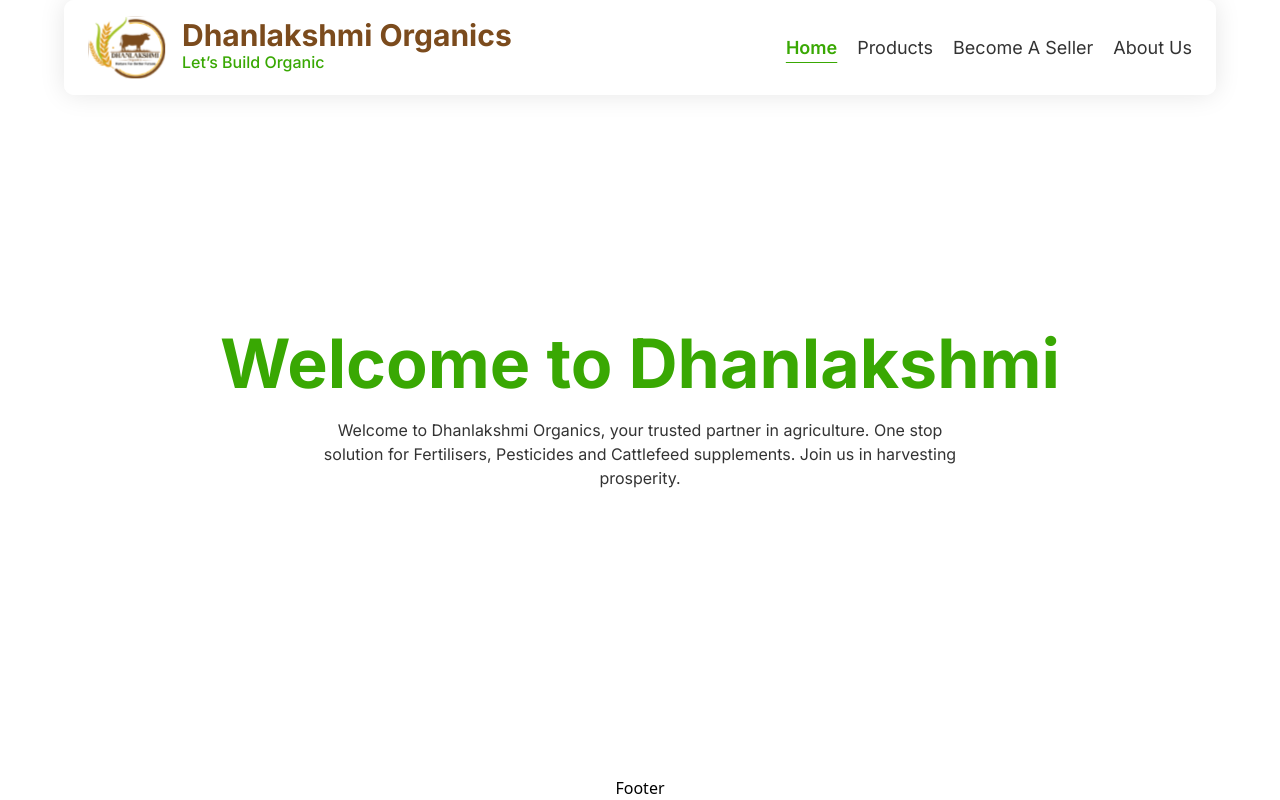
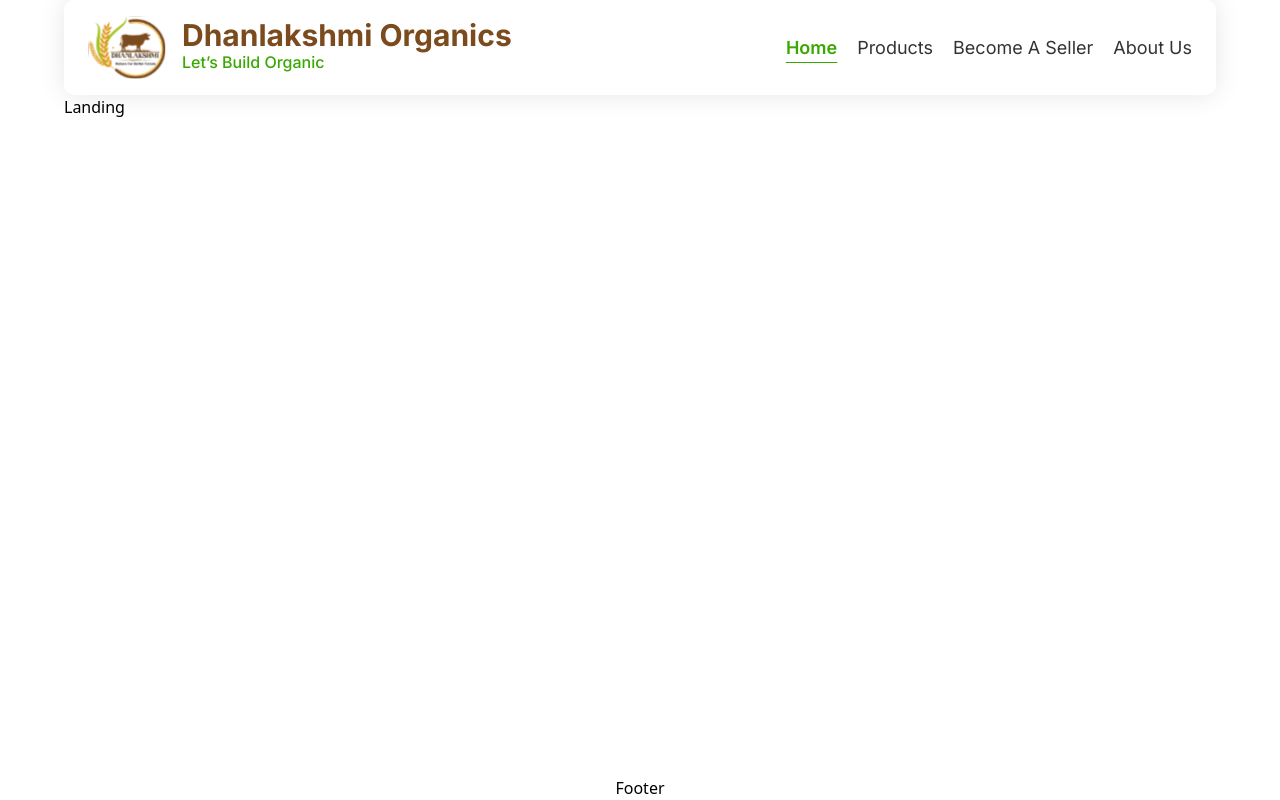
Before and after one commit to neon-lab-dev/DhanlakshmiFrontend, a React (Create React App) app: page / in a window 1280 px wide. Built offline with nearby package versions, Linux system fonts and the light colour scheme.

Commit message:
feat: add routes

```diff
--- a/src/App.jsx
+++ b/src/App.jsx
@@ -1,20 +1,9 @@
-import React from 'react';
-import './styles.css';
-import { Layout } from './components';
+import React from "react";
+import "./styles.css";
+import RoutesContainer from "./routes/routes";
 
 const App = () => {
-  return (
-    <Layout>
-      <div className="flex justify-center flex-col items-center mt-[20%]">
-        <h1 className="text-primary">Welcome to Dhanlakshmi</h1>
-        <p className="text-heading w-[55%] text-center mt-4">
-          Welcome to Dhanlakshmi Organics, your trusted partner in agriculture.
-          One stop solution for Fertilisers, Pesticides and Cattlefeed
-          supplements. Join us in harvesting prosperity.
-        </p>
-      </div>
-    </Layout>
-  );
+  return <RoutesContainer />;
 };
 
 export default App;
--- a/src/index.js
+++ b/src/index.js
@@ -1,13 +1,10 @@
-import React from "react";
-import ReactDOM from "react-dom/client";
-import App from "./App";
-import { BrowserRouter } from "react-router-dom";
+import React from 'react';
+import ReactDOM from 'react-dom/client';
+import App from './App';
 
-const root = ReactDOM.createRoot(document.getElementById("root"));
+const root = ReactDOM.createRoot(document.getElementById('root'));
 root.render(
   <React.StrictMode>
-    <BrowserRouter>
-      <App />
-    </BrowserRouter>
+    <App />
   </React.StrictMode>
 );
--- a/src/routes/routes.jsx
+++ b/src/routes/routes.jsx
@@ -16,7 +16,7 @@
             path={route.path}
             element={
               <Layout>
-                <Suspense fallback={<p>Loaing...</p>}>
+                <Suspense fallback={<p>Loading...</p>}>
                   <route.component />
                 </Suspense>
               </Layout>
```
